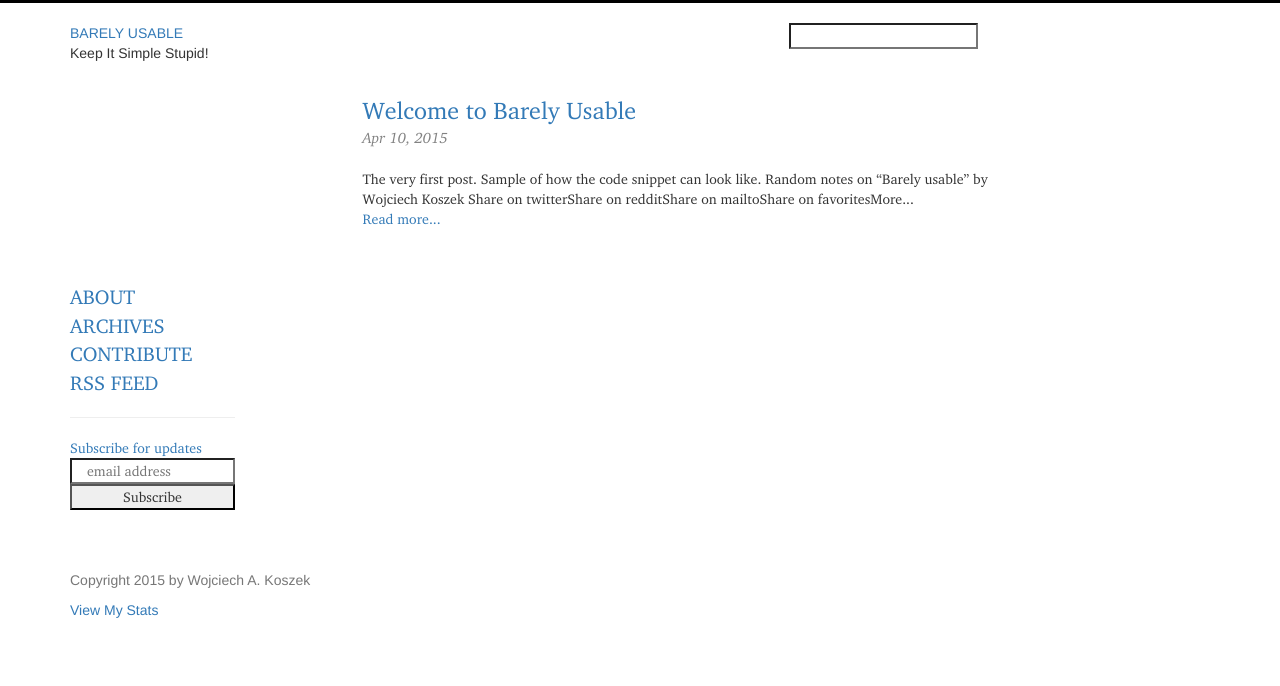
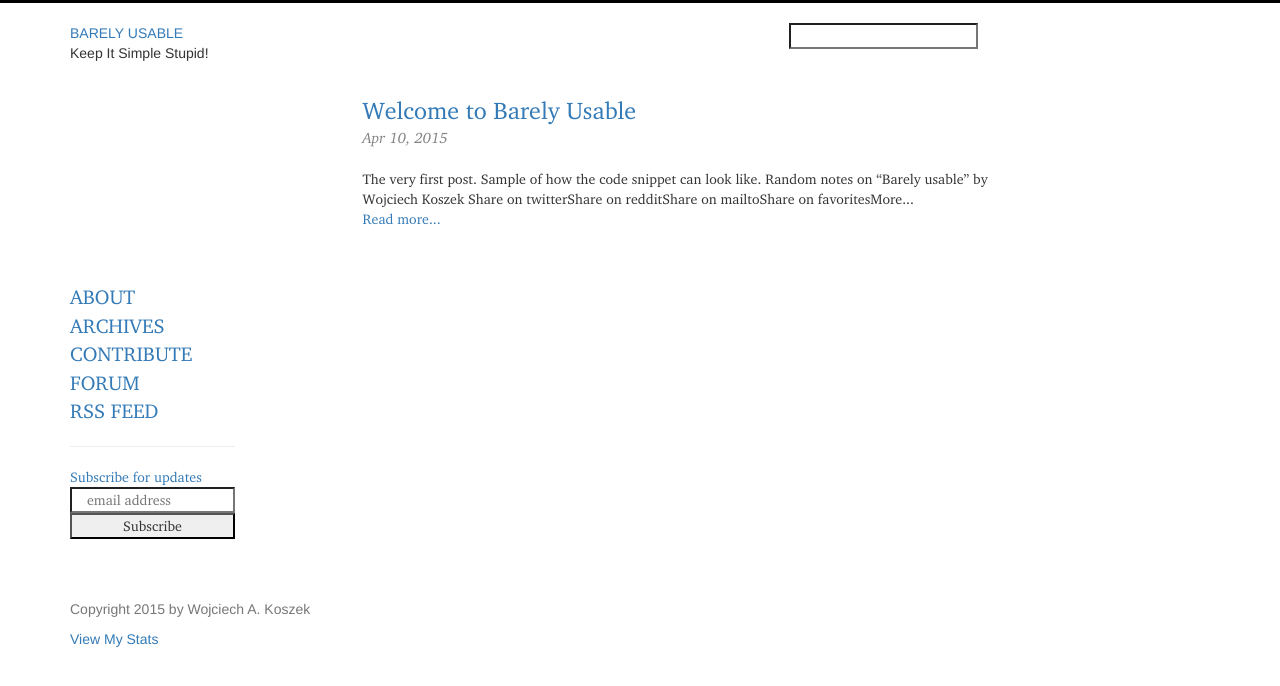
Before and after one commit to wkoszek/barelyusable, a Jekyll site: the page built from index.html, in a window 1280 px wide. Shown: the top 686 px of the page. Built offline with Jekyll 4.4.1, drawn with Linux system fonts in a browser that asks for light colours; nearby versions of some CDN libraries; comment, search, counter and statistics services are not loaded.

Commit message:
Bring the link to the ZOHO forum.

```diff
--- a/_layouts/default.html
+++ b/_layouts/default.html
@@ -19,6 +19,7 @@
 							<a href="about/">ABOUT</a><br>
 							<a href="archives/">ARCHIVES</a><br>
 							<a href="contributing/">CONTRIBUTE</a><br>
+							<a href="https://zohodiscussions.com/barelyusable">FORUM</a><br>
 							<a href="http://feeds.feedburner.com/barelyusable">RSS FEED</a><br>
 							<hr>
 							{% include mailchimp.html %}
```
